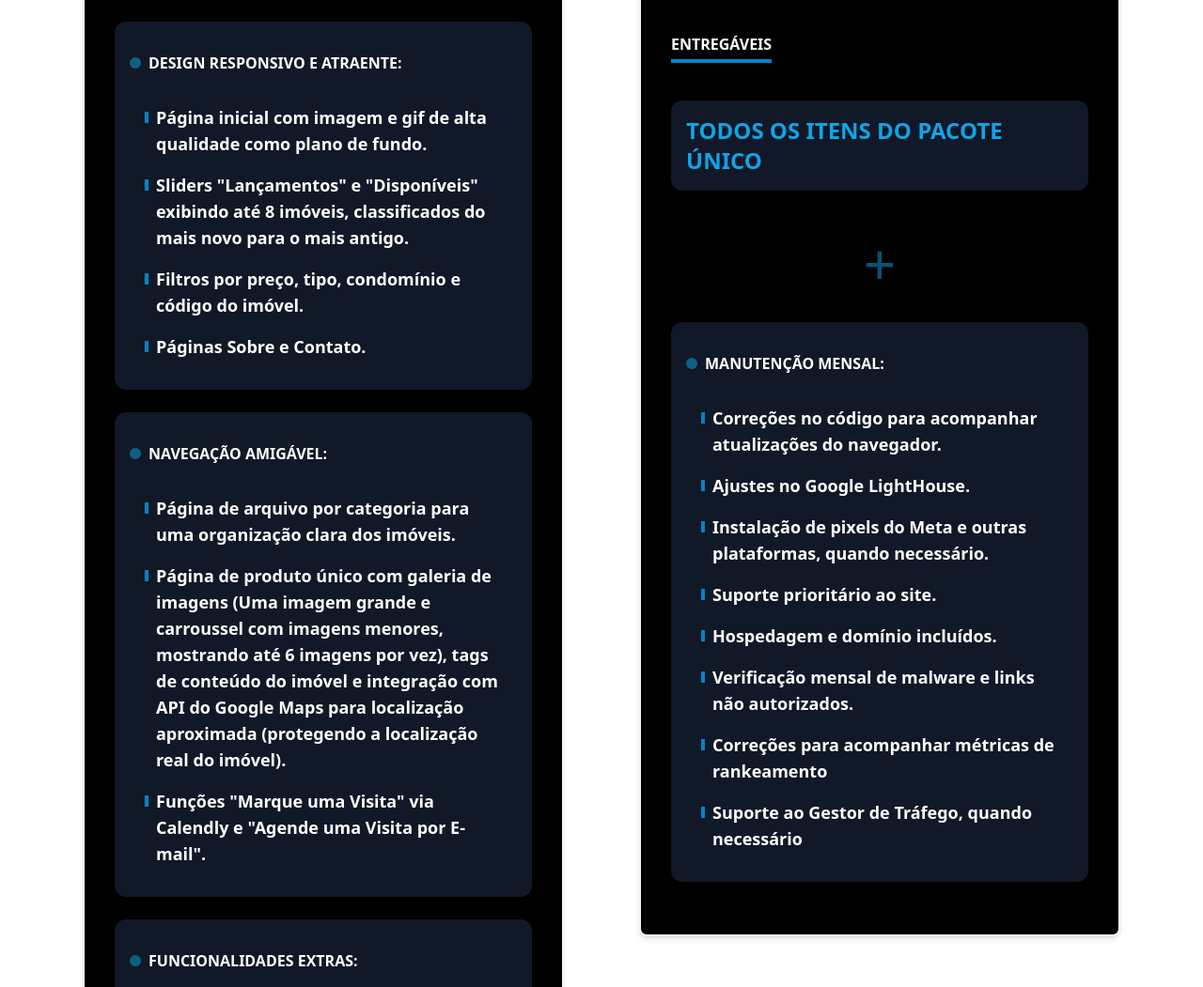
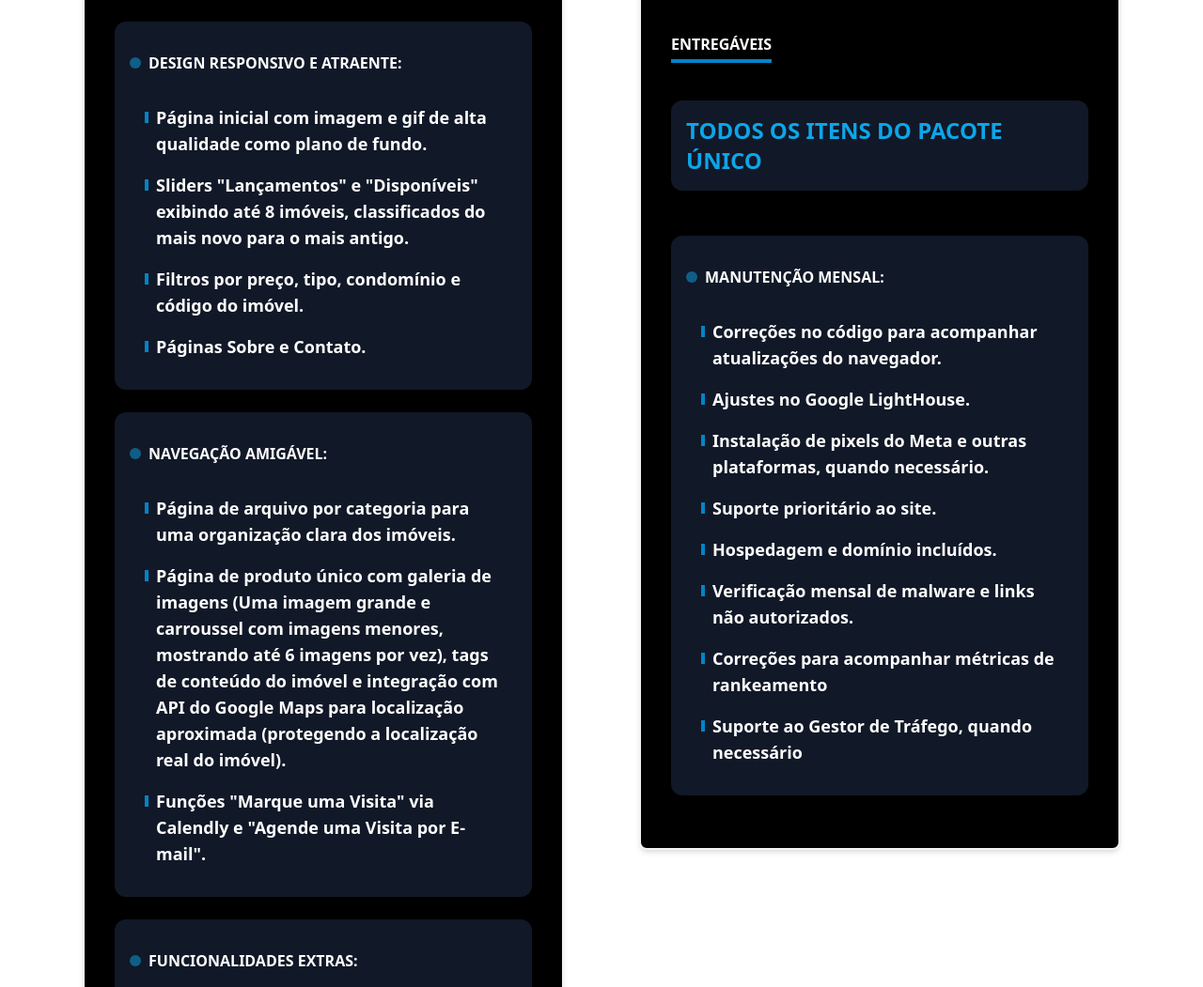
Before and after one commit to BrunoMartino/quote_model, a website: page index.html in a window 1280 px wide. Shown: the part 1345-2396 px from the top of the page at 94% size. Drawn offline with Linux system fonts and the light colour scheme.

Commit message:
remove some styles

```diff
--- a/index.html
+++ b/index.html
@@ -114,7 +114,6 @@
         </div>
         <p class="sub-title mb-8">Entregáveis</p>
         <p class="text-2xl text-sky-500 uppercase font-bold animate-bounce price-li pt-4">Todos os itens do Pacote Único</p>
-        <p class="text-center text-6xl text-sky-500 animate-pulse mb-8">+</p>
         <ul>
           <li class="price-li">
             <h3 class="sub-title-2">Manutenção Mensal:</h3>
```
